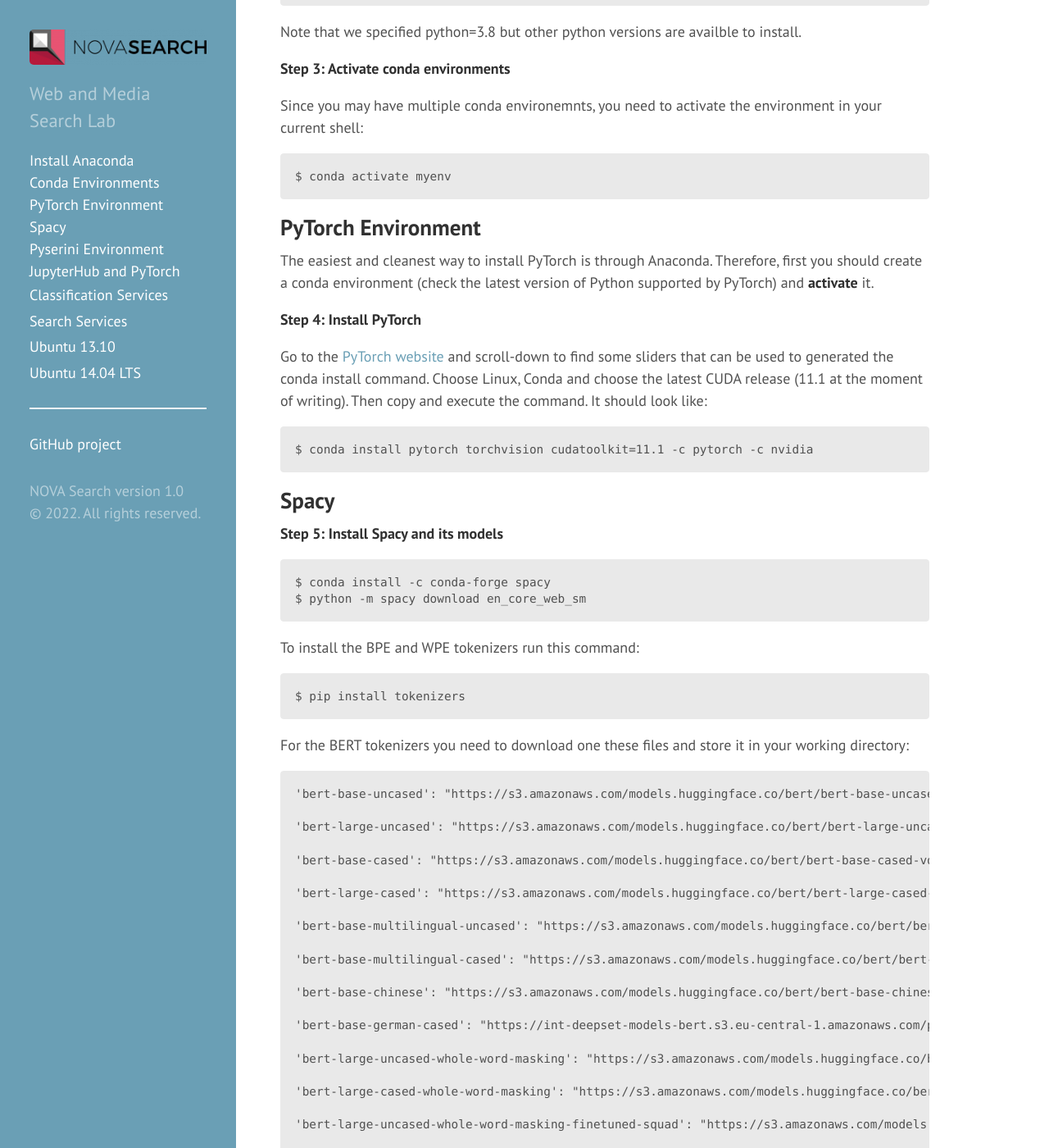
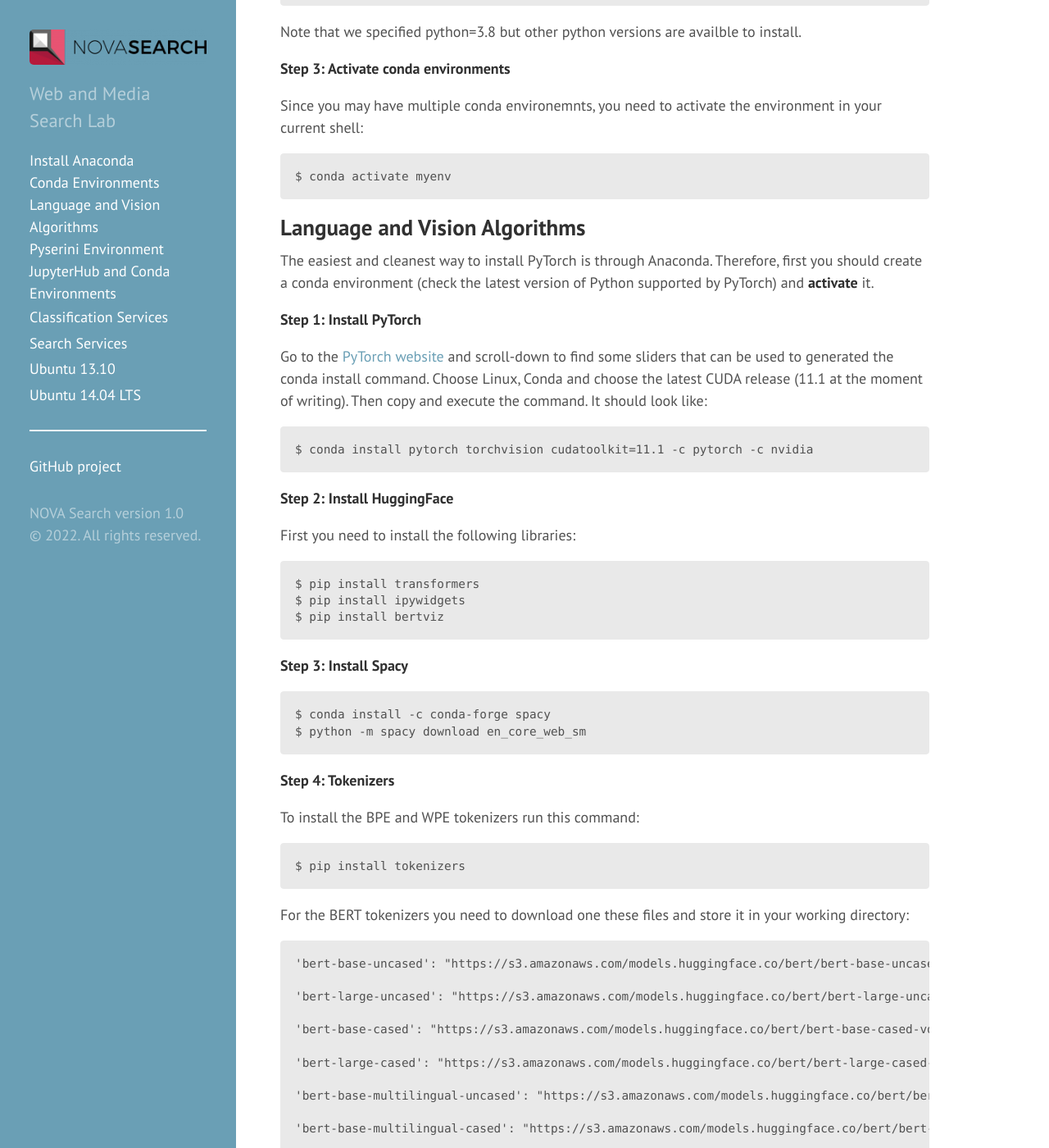
Before and after one commit to novasearch/wiki.novasearch.org, a Jekyll site: the page built from wiki/lab_setup.md, in a window 1280 px wide and 1400 px high, scrolled down 956 px. Shown: the whole window at 82% size. Built offline with Jekyll 4.4.1, drawn with Linux system fonts in a browser that asks for light colours; some of the changed text lies outside the part shown.

Commit message:
Update lab_setup.md

```diff
--- a/wiki/lab_setup.md
+++ b/wiki/lab_setup.md
@@ -44,26 +44,35 @@ Since you may have multiple conda environemnts, you need to activate the environ
     $ conda activate myenv
 
 
-PyTorch Environment
+Language and Vision Algorithms
 ------------
 
 The easiest and cleanest way to install PyTorch is through Anaconda. Therefore, first you should create a conda environment (check the latest version of Python supported by PyTorch) and **activate** it.
 
 
-**Step 4: Install PyTorch**
+**Step 1: Install PyTorch**
 
 Go to the [PyTorch website](https://pytorch.org/) and scroll-down to find some sliders that can be used to generated the conda install command.
 Choose Linux, Conda and choose the latest CUDA release (11.1 at the moment of writing). Then copy and execute the command. It should look like:
 
     $ conda install pytorch torchvision cudatoolkit=11.1 -c pytorch -c nvidia
 
-Spacy
---------------------
 
-**Step 5: Install Spacy and its models**
+
+**Step 2: Install HuggingFace**
+
+First you need to install the following libraries:
+
+    $ pip install transformers
+    $ pip install ipywidgets
+    $ pip install bertviz
+
+**Step 3: Install Spacy**
 
     $ conda install -c conda-forge spacy
     $ python -m spacy download en_core_web_sm
+
+**Step 4: Tokenizers**
 
 To install the BPE and WPE tokenizers run this command:
 
@@ -112,10 +119,10 @@ Pyserini Environment
 Enter this in the first cell of your notebook `%env JAVA_HOME=/share/apps/jdk/jdk-11`
 
 
-JupyterHub and PyTorch
+JupyterHub and Conda Environments
 ------------
 
-**Step 7: JupyterHub and PyTorch**
+**Step 1: JupyterHub**
 
 Let's say you have an Anaconda environment called `myenv`. To run things on JupyterHub, you need to install the ipykernel **from `myenv`**:
 
@@ -126,7 +133,7 @@ This creates a new IPython kernel for your env and stores a kernel spec file in:
 
     ~/.local/share/jupyter/kernels/myenv/kernel.json
 
-**Step 8: Check python version from inside JupyterHub**
+**Step 2: Check python version from inside JupyterHub**
 
  Check version runing on Jupyter notebook
 
```
Also changed, not shown: other parts of wiki/lab_setup.md (+1 -3 lines).
